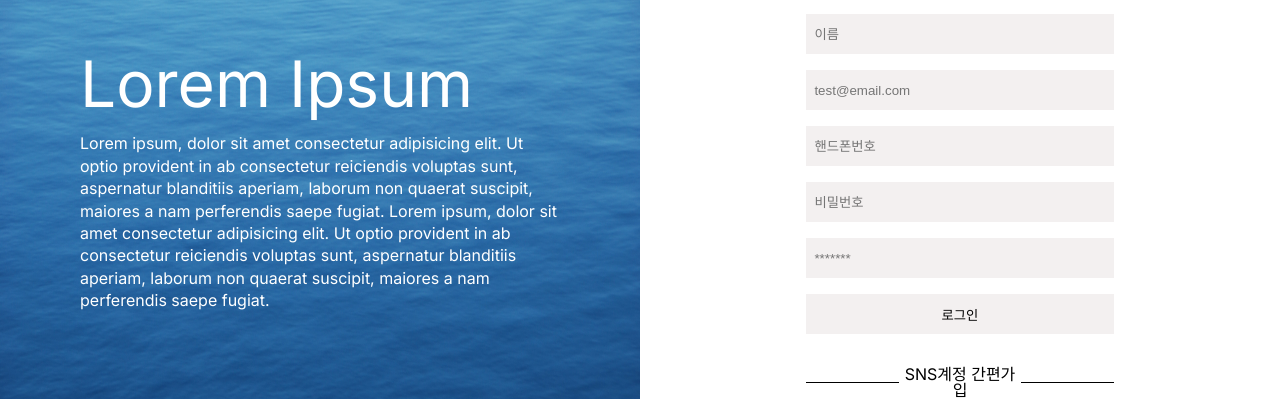
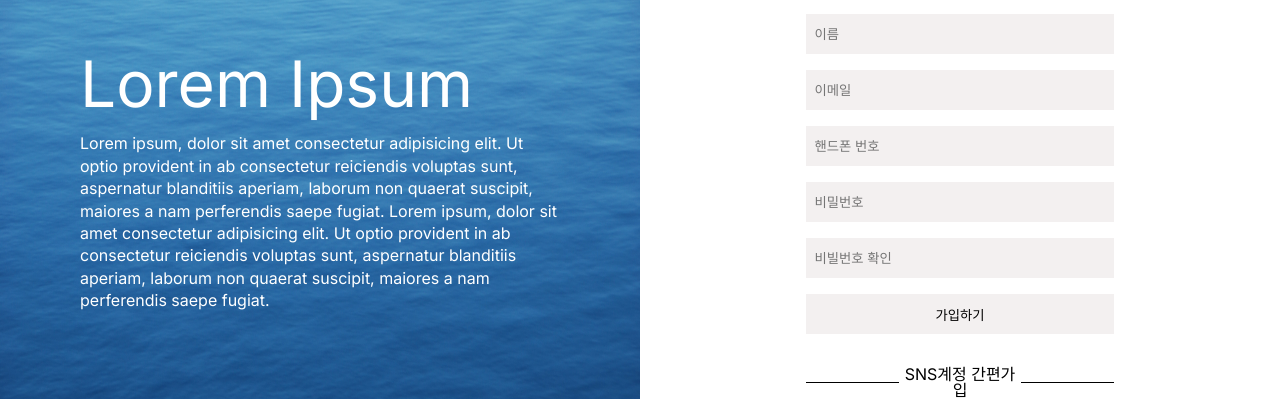
Before and after one commit to eehres/Join, a React (Create React App) app: page /sign in a window 1280 px wide. Shown: the part 218-617 px from the top of the page. Built offline with nearby package versions, Linux system fonts and the light colour scheme.

Commit message:
로그인/회원가입 form수정

```diff
--- a/src/pages/Home.jsx
+++ b/src/pages/Home.jsx
@@ -2,7 +2,6 @@ import styled, { ThemeProvider } from "styled-components";
 import Left from "../components/Left";
 import { useNavigate } from "react-router-dom";
 import media from "../theme";
-import { useState } from "react";
 import { useForm } from "react-hook-form";
 
 const Container = styled.div`
@@ -133,19 +132,13 @@ function Home() {
   const {
     register,
     handleSubmit,
-    getValues,
     formState: { errors },
   } = useForm();
 
-  const onSubmit = (data) => {
-    console.log(data);
-    navigate("/welcome");
-  };
-
-  const [inputValue, setInputValue] = useState({
-    email: "",
-    password: "",
-  });
+  // const [inputValue, setInputValue] = useState({
+  //   email: "",
+  //   password: "",
+  // });
 
   const navigate = useNavigate();
 
@@ -153,44 +146,35 @@ function Home() {
     navigate("/sign");
   };
 
-  const handleInput = (e) => {
-    const { name, value } = e.target;
-    setInputValue({
-      ...inputValue,
-      [name]: value,
-    });
-  };
+  // const handleInput = (e) => {
+  //   const { name, value } = e.target;
+  //   setInputValue({
+  //     ...inputValue,
+  //     [name]: value,
+  //   });
+  // };
 
   //https://3e4019be-8c98-497a-897e-b85d8d181f34.mock.pstmn.io/users/login
 
-  function Login(e) {
-    e.preventDefault();
+  const onSubmit = (data) => {
     fetch(
-      "http://ec2-13-125-213-66.ap-northeast-2.compute.amazonaws.com:8080/api/login",
+      "https://3e4019be-8c98-497a-897e-b85d8d181f34.mock.pstmn.io/users/login",
       {
         method: "POST",
         headers: {
           "Content-Type": "application/json",
         },
-        body: JSON.stringify({
-          email: inputValue.email,
-          password: inputValue.password,
-        }),
+        body: JSON.stringify(data),
       }
     )
       .then((response) => {
-        if (!response.ok) {
-          throw new Error("Network response was not ok");
-        }
-        console.log(response.json());
-      })
-      .then((response) => {
-        if (response.MESSAGE === "SUCCESS") {
-          alert("로그인 성공!");
+        if (response.ok) {
+          navigate("/welcome");
+          console.log(response);
         }
       })
       .catch((err) => console.log(err));
-  }
+  };
 
   return (
     <>
@@ -204,51 +188,33 @@ function Home() {
               <InputWrap onSubmit={handleSubmit(onSubmit)}>
                 <Input
                   name="email"
-                  id="email"
-                  type="text"
                   placeholder="이메일"
-                  onChange={handleInput}
                   {...register("email", {
-                    required: "이메일은 필수입력사항 입니다.",
+                    required: "이메일을 입력해주세요.",
                     pattern: {
                       value:
                         /^[0-9a-zA-Z]([-_.]?[0-9a-zA-Z])*@[0-9a-zA-Z]([-_.]?[0-9a-zA-Z])*.[a-zA-Z]{2,3}$/i,
                       message: "이메일 형식에 맞지 않습니다.",
                     },
                   })}
-                ></Input>
-                <Error>
-                  {errors.email && (
-                    <small role="alert">{errors.email.message}</small>
-                  )}
-                </Error>
+                />
+                <Error>{errors.email && <p>{errors.email.message}</p>}</Error>
                 <Input
+                  type="password"
                   name="password"
-                  type="password"
                   placeholder="비밀번호"
-                  onChange={handleInput}
-                  id="password"
                   {...register("password", {
-                    required: "비밀번호는 필수 입력입니다.",
+                    required: "비밀번호를 입력해주세요.",
                     minLength: {
-                      value: 7,
-                      message: "7자리 이상 비밀번호를 입력해주세요.",
-                    },
-                    validate: {
-                      check: (val) => {
-                        if (getValues("password") !== val) {
-                          return "비밀번호가 일치하지 않습니다.";
-                        }
-                      },
+                      value: 6,
+                      message: "최소 6자 이상의 비밀번호를 입력해주세요.",
                     },
                   })}
-                ></Input>
+                />
                 <Error>
-                  {errors.password && (
-                    <small role="alert">{errors.password.message}</small>
-                  )}
+                  {errors.password && <p>{errors.password.message}</p>}
                 </Error>
-                <LoginBtn onSubmit={Login}>로그인</LoginBtn>
+                <LoginBtn>로그인</LoginBtn>
                 <SignDesc onClick={onSign}>
                   계정이 없으신가요? 회원가입
                 </SignDesc>
--- a/src/pages/Sign.jsx
+++ b/src/pages/Sign.jsx
@@ -6,7 +6,7 @@ import { RiKakaoTalkFill } from "react-icons/ri";
 import { AiFillGoogleCircle } from "react-icons/ai";
 import { useForm } from "react-hook-form";
 import theme from "../theme";
-import { useState } from "react";
+import { useNavigate } from "react-router-dom";
 
 const Container = styled.div`
   width: 100%;
@@ -174,35 +174,28 @@ function Sign() {
   const {
     register,
     handleSubmit,
-    getValues,
+    watch,
     formState: { errors },
   } = useForm();
 
-  const [inputValue, setInputValue] = useState({
-    name: "",
-    email: "",
-    phone: "",
-    password: "",
-  });
+  const navigate = useNavigate();
 
-  const handeleInput = (e) => {
-    const { name, value } = e.target;
-    setInputValue({
-      ...inputValue,
-      [name]: value,
-    });
-  };
+  // const [inputValue, setInputValue] = useState({
+  //   name: "",
+  //   email: "",
+  //   phone: "",
+  //   password: "",
+  // });
 
-  // const onSubmit = async (data) => {
-  //   console.log(data, errors);
+  // const handeleInput = (e) => {
+  //   const { name, value } = e.target;
+  //   setInputValue({
+  //     ...inputValue,
+  //     [name]: value,
+  //   });
   // };
 
-  const onSubmit = async (data) => {
-    console.log(data);
-  };
-
-  function SignIn(e) {
-    e.preventDefault();
+  const onSubmit = (data) => {
     fetch(
       "https://3e4019be-8c98-497a-897e-b85d8d181f34.mock.pstmn.io/users/signup",
       {
@@ -210,27 +203,16 @@ function Sign() {
         headers: {
           "Content-Type": "application/json",
         },
-        body: JSON.stringify({
-          name: inputValue.name,
-          email: inputValue.email,
-          phone: inputValue.phone,
-          password: inputValue.password,
-        }),
+        body: JSON.stringify(data),
       }
     )
-      .then((response) => {
-        if (!response.ok) {
-          throw new Error("Network response was not ok");
-        }
-        console.log(response.json());
-      })
-      .then((response) => {
-        if (response.MESSAGE === "SUCCESS") {
-          alert("로그인 성공!");
+      .then((res) => {
+        if (res.ok) {
+          navigate("/welcome");
         }
       })
       .catch((err) => console.log(err));
-  }
+  };
 
   return (
     <>
@@ -243,26 +225,26 @@ function Sign() {
               <SubDesc>회원가입을 완료해주세요.</SubDesc>
               <InputWrap onSubmit={handleSubmit(onSubmit)}>
                 <Input
-                  onChange={handeleInput}
-                  id="name"
-                  type="text"
+                  name="name"
                   placeholder="이름"
                   {...register("name", {
-                    required: "이름은 필수입력사항 입니다.",
+                    required: "이름은 필수사항입니다.",
+                    pattern: {
+                      value: /^[가-힣]+$/,
+                      message: "이름 형식에 맞지 않습니다.",
+                    },
+                    minLength: {
+                      value: 2,
+                      message: "2글자 이상 쓰셔야 합니다.",
+                    },
                   })}
                 />
-                <Error>
-                  {errors.name && (
-                    <small role="alert">{errors.name.message}</small>
-                  )}
-                </Error>
+                <Error>{errors.name && <p>{errors.name.message}</p>}</Error>
                 <Input
-                  onChange={handeleInput}
-                  id="email"
-                  type="text"
-                  placeholder="test@email.com"
+                  name="email"
+                  placeholder="이메일"
                   {...register("email", {
-                    required: "이메일은 필수입력사항 입니다.",
+                    required: "이메일을 입력해주세요.",
                     pattern: {
                       value:
                         /^[0-9a-zA-Z]([-_.]?[0-9a-zA-Z])*@[0-9a-zA-Z]([-_.]?[0-9a-zA-Z])*.[a-zA-Z]{2,3}$/i,
@@ -270,58 +252,45 @@ function Sign() {
                     },
                   })}
                 />
-                <Error>
-                  {errors.email && (
-                    <small role="alert">{errors.email.message}</small>
-                  )}
-                </Error>
+                <Error>{errors.email && <p>{errors.email.message}</p>}</Error>
                 <Input
-                  onChange={handeleInput}
-                  id="phone"
-                  name="phone"
-                  placeholder="핸드폰번호"
-                  {...register("phone", {
-                    required: "핸드폰번호는 필수입력사항 입니다.",
-                    minLength: {
-                      value: 10,
+                  name="phonenumber"
+                  placeholder="핸드폰 번호"
+                  {...register("phonenumber", {
+                    required: "핸드폰 번호를 입력해주세요.",
+                    pattern: {
+                      value: /^\d{3}-?\d{3,4}-?\d{4}$/,
+                      message: "핸드폰번호 형식에 맞지 않습니다.",
                     },
                   })}
                 />
                 <Error>
-                  {errors.id && <small role="alert">{errors.id.message}</small>}
+                  {errors.phonenumber && <p>{errors.phonenumber.message}</p>}
                 </Error>
                 <Input
-                  onChange={handeleInput}
-                  id="password"
                   type="password"
+                  name="password"
                   placeholder="비밀번호"
                   {...register("password", {
-                    required: "비밀번호는 필수 입력입니다.",
+                    required: "비밀번호를 입력해주세요.",
                     minLength: {
-                      value: 7,
-                      message: "7자리 이상 비밀번호를 입력해주세요.",
+                      value: 6,
+                      message: "최소 6자 이상의 비밀번호를 입력해주세요.",
                     },
                   })}
                 />
                 <Error>
-                  {errors.password && (
-                    <small role="alert">{errors.password.message}</small>
-                  )}
+                  {errors.password && <p>{errors.password.message}</p>}
                 </Error>
                 <Input
-                  onChange={handeleInput}
-                  id="passwordcheck"
                   type="password"
-                  placeholder="*******"
+                  name="passwordConfirm"
+                  placeholder="비빌번호 확인"
                   {...register("passwordConfirm", {
                     required: "비밀번호가 일치하지 않습니다.",
-                    minLength: {
-                      value: 7,
-                      message: "7자리 이상 비밀번호를 사용하세요.",
-                    },
                     validate: {
                       check: (val) => {
-                        if (getValues("password") !== val) {
+                        if (watch("password") !== val) {
                           return "비밀번호가 일치하지 않습니다.";
                         }
                       },
@@ -330,13 +299,10 @@ function Sign() {
                 />
                 <Error>
                   {errors.passwordConfirm && (
-                    <small role="alert">{errors.passwordConfirm.message}</small>
+                    <p>{errors.passwordConfirm.message}</p>
                   )}
                 </Error>
-
-                <LoginBtn type="submit" onClick={SignIn}>
-                  로그인
-                </LoginBtn>
+                <LoginBtn type="submit">가입하기</LoginBtn>
                 <SignDesc>SNS계정 간편가입</SignDesc>
                 <Icons>
                   <RiKakaoTalkFill />
```
